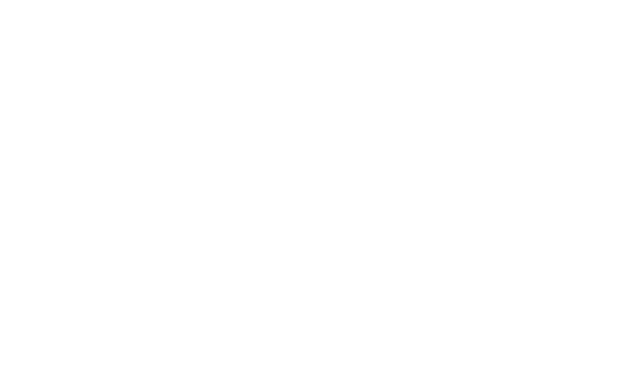
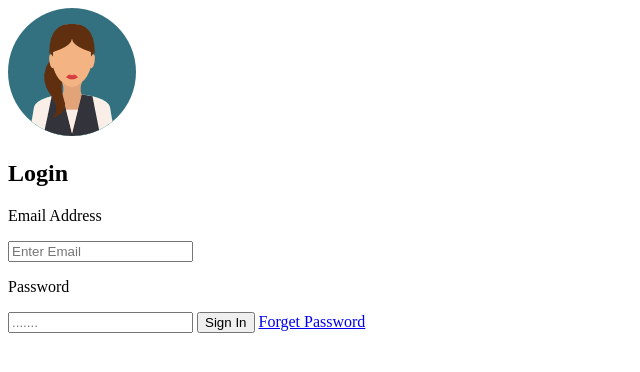
Before and after one commit to Mary8992/Login-Form, a plain HTML site: page index.html in a window 1280 px wide. Shown: the whole page, without its empty margins (0-640 px from the left). Drawn offline with Linux system fonts and the light colour scheme.

Commit message:
form html elements added

```diff
--- a/index.html
+++ b/index.html
@@ -8,6 +8,20 @@
     <link rel="stylesheet" type="text/css" href="style.css">
 </head>
 <body>
+    <div class="login">
+        <img src="avatar.png" alt="">
+        <h2>Login</h2>
+        <form action="">
+            <p>Email Address</p>
+            <input type="text" name="" placeholder="Enter Email">
+
+            <p>Password</p>
+            <input type="password" name="" placeholder=".......">
+
+            <input type="submit" name="" value="Sign In">
+            <a href="#">Forget Password</a>
+        </form>
+    </div>
 
     <script type="text/javascript" src="main.js"></script>
 </body>
```
Also changed, not shown: avatar.png (added), avatar2.png (added).
